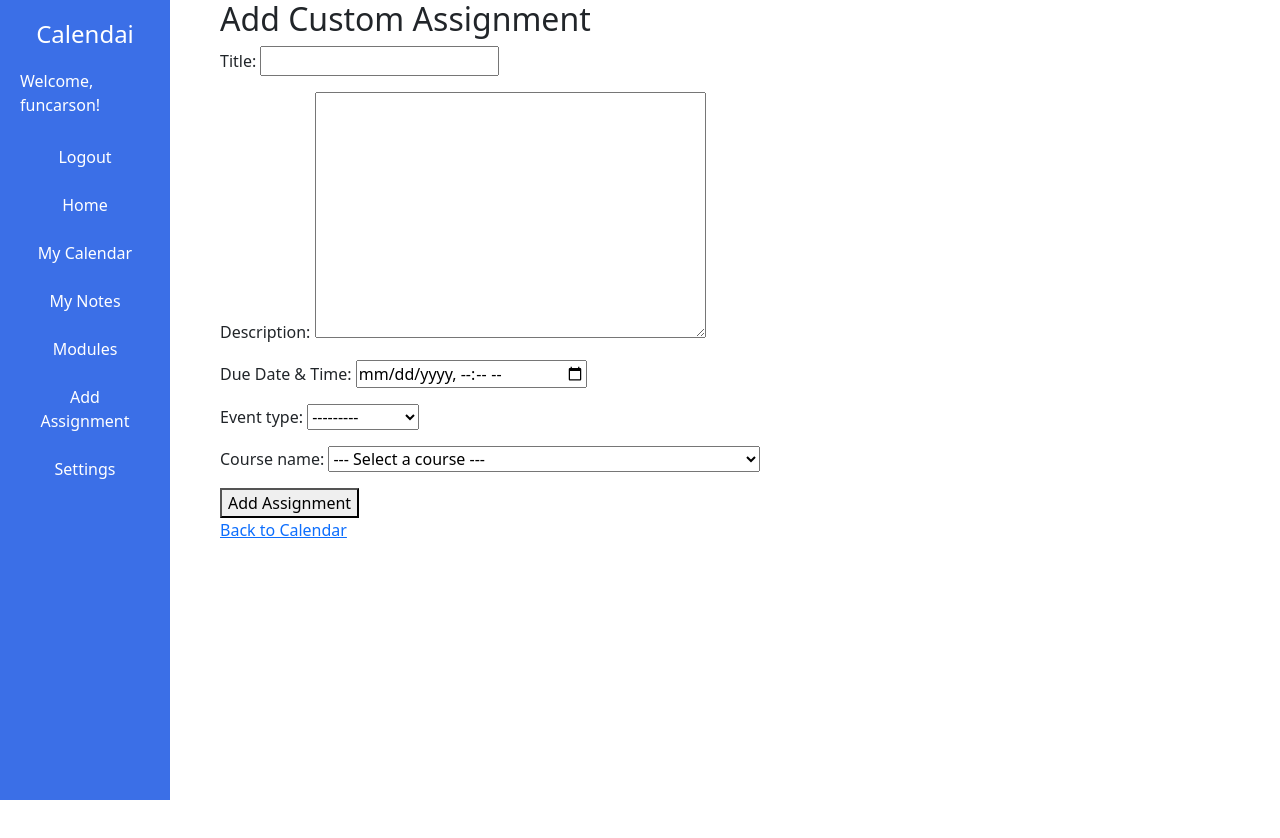
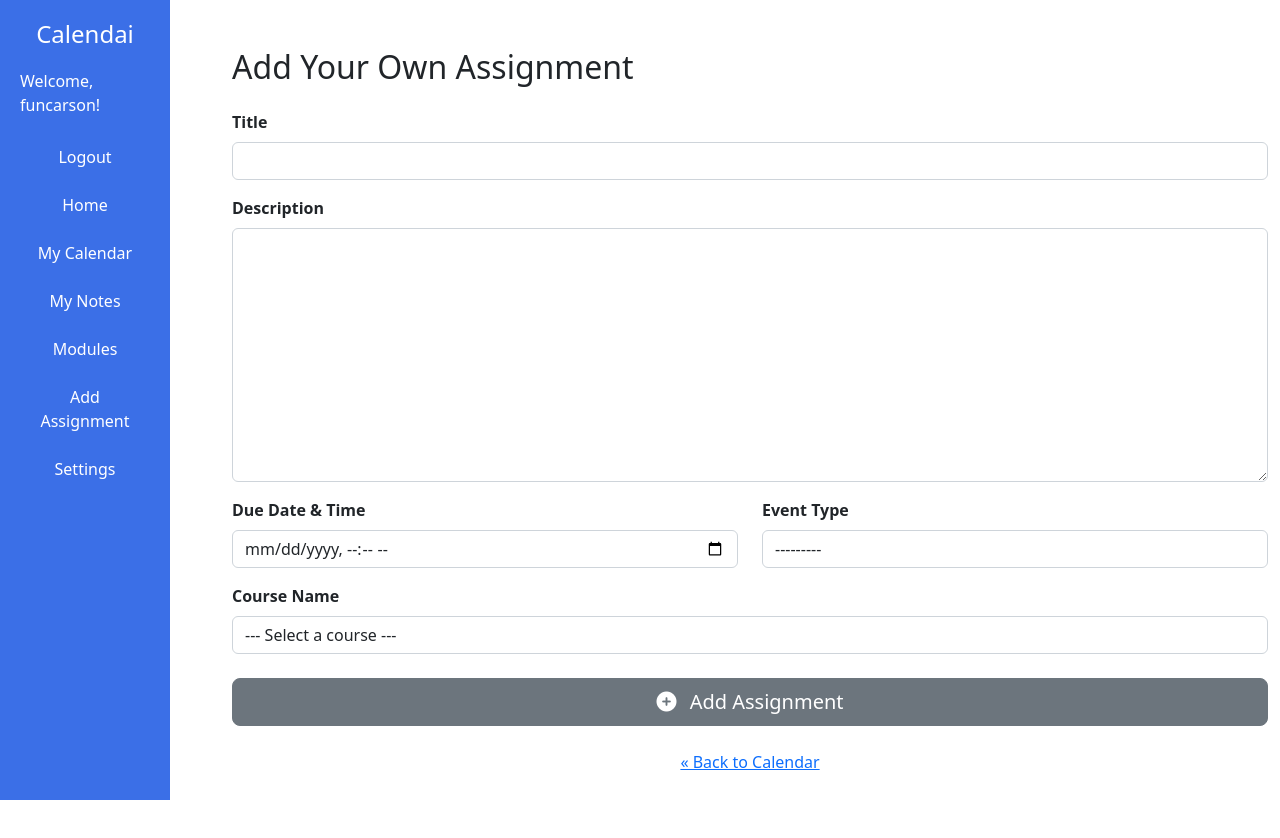
Before and after one commit to UCCS-SP25-CS4300-CS5300-1/Group-3-spring-2025, a Django app: page /add_event/ in a window 1280 px wide. Before the commit the page ends 800 px from the top, so only its background shows below. Run offline with Django 4.2, Linux system fonts and the light colour scheme; a user stored in the database is signed in; data comes from the database, SQL or seed files in the repository; both versions use the stored data as it was after the commit; parts of the project's set-up code (start-up, migrations or seed data) failed here and were passed over.

Commit message:
Added functionality to custom assignments and calendar

```diff
--- a/group3_project/calendar/home/forms.py
+++ b/group3_project/calendar/home/forms.py
@@ -27,6 +27,11 @@ class EventForm(forms.ModelForm):
 
             choices = [(course, course) for course in courses]
 
+            choices.insert(0, ('Personal', 'Personal'))
+
             choices.insert(0, ("", "--- Select a course ---"))
 
             self.fields['course_name'].choices = choices
+
+        for fld in self.fields.values():
+            fld.widget.attrs.update({'class': 'form-control'})
--- a/group3_project/calendar/home/models.py
+++ b/group3_project/calendar/home/models.py
@@ -12,7 +12,7 @@ class Event(models.Model):
 
     user = models.ForeignKey(User, on_delete=models.CASCADE, null = True)
     title = models.CharField(max_length=255) #Name for assignment, quiz, or test
-    description = models.TextField()
+    description = models.TextField(blank=True, null=True)
     due_date = models.DateTimeField()
     event_type = models.CharField(max_length=10, choices=EVENT_TYPES)
     course_name = models.CharField(max_length=100, null=True)
--- a/group3_project/calendar/home/templates/home/add_event.html
+++ b/group3_project/calendar/home/templates/home/add_event.html
@@ -1,11 +1,49 @@
 {% extends 'home/base.html' %}
 
 {% block content %}
-  <h2>Add Custom Assignment</h2>
-  <form method="POST">
+<div class="container-fluid py-5">
+  <h2 class="mb-4">Add Your Own Assignment</h2>
+  <form method="post">
     {% csrf_token %}
-    {{ form.as_p }}
-    <button type="submit">Add Assignment</button>
+
+    <div class="mb-3">
+      <label for="{{ form.title.id_for_label }}" class="form-label fw-bold">Title</label>
+      {{ form.title }}
+      {% if form.title.errors %}<div class="text-danger">{{ form.title.errors }}</div>{% endif %}
+    </div>
+
+    <div class="mb-3">
+      <label for="{{ form.description.id_for_label }}" class="form-label fw-bold">Description</label>
+      {{ form.description }}
+      {% if form.description.errors %}<div class="text-danger">{{ form.description.errors }}</div>{% endif %}
+    </div>
+
+    <div class="row">
+      <div class="col-md-6 mb-3">
+        <label for="{{ form.due_date.id_for_label }}" class="form-label fw-bold">Due Date &amp; Time</label>
+        {{ form.due_date }}
+        {% if form.due_date.errors %}<div class="text-danger">{{ form.due_date.errors }}</div>{% endif %}
+      </div>
+      <div class="col-md-6 mb-3">
+        <label for="{{ form.event_type.id_for_label }}" class="form-label fw-bold">Event Type</label>
+        {{ form.event_type }}
+        {% if form.event_type.errors %}<div class="text-danger">{{ form.event_type.errors }}</div>{% endif %}
+      </div>
+    </div>
+
+    <div class="mb-4">
+      <label for="{{ form.course_name.id_for_label }}" class="form-label fw-bold">Course Name</label>
+      {{ form.course_name }}
+      {% if form.course_name.errors %}<div class="text-danger">{{ form.course_name.errors }}</div>{% endif %}
+    </div>
+
+    <button type="submit" class="btn btn-secondary btn-lg w-100">
+      <i class="fas fa-plus-circle me-2"></i> Add Assignment
+    </button>
   </form>
-  <a href="{% url 'calendar_view' %}">Back to Calendar</a>
+
+  <p class="mt-4 text-center">
+    <a href="{% url 'calendar_view' %}">&laquo; Back to Calendar</a>
+  </p>
+</div>
 {% endblock %}
--- a/group3_project/calendar/home/templates/home/register.html
+++ b/group3_project/calendar/home/templates/home/register.html
@@ -49,7 +49,7 @@
       <form method="POST">
         {% csrf_token %}
         {{ form.as_p }}
-        <button type="submit" class="btn btn-success w-100">Register</button>
+        <button type="submit" class="btn btn-primary w-100">Register</button>
       </form>
 
       <div class="mt-3 text-center">
--- a/group3_project/calendar/home/views.py
+++ b/group3_project/calendar/home/views.py
@@ -58,7 +58,10 @@ def index(request):
 #Calendar view
 @login_required
 def calendar_view(request):
-    events = list(Event.objects.filter(user=request.user).values("course_name", "title", "event_type", "due_date", "custom"))
+    events = list(Event.objects.filter(user=request.user).values("course_name", "title", "description", "event_type", "due_date", "custom"))
+    from django.utils.html import strip_tags
+    for ev in events:
+        ev["description"] = strip_tags(ev["description"] or "")
     events_json = json.dumps(events, cls=DjangoJSONEncoder)
     return render(request, "home/calendar.html", {"events_json": events_json})
 
@@ -309,4 +312,24 @@ def add_event(request):
     return render(request, 'home/add_event.html', {'form': form})
 
 def user_settings(request):
-    return render(request, "home/settings.html")
+    # handle deletion
+    custom_events = Event.objects.filter(user=request.user, custom=True).order_by('due_date')
+
+    # if they POSTed a delete_event, handle that first:
+    if request.method == "POST" and request.POST.get("delete_event"):
+        ev_id = request.POST["delete_event"]
+        deleted, _ = Event.objects.filter(
+            user=request.user,
+            pk=ev_id,
+            custom=True
+        ).delete()
+        if deleted:
+            messages.success(request, "Assignment deleted.")
+        else:
+            messages.error(request, "Couldn’t find that assignment.")
+        return redirect("user_settings")
+
+    # otherwise just show the page
+    return render(request, "home/settings.html", {
+        "custom_events": custom_events
+    })
--- a/group3_project/calendar/notepage/views.py
+++ b/group3_project/calendar/notepage/views.py
@@ -202,7 +202,7 @@ def summarize_note(request):
 
 @csrf_exempt
 def multi_note_quiz_page(request):
-    notes = Note.objects.all()
+    notes = Note.objects.filter(user=request.user)
     return render(request, 'notepage/quiz_page.html', {'notes': notes})
 
 @csrf_exempt
@@ -212,7 +212,7 @@ def generate_multi_note_quiz(request):
             client = OpenAI(api_key=os.getenv("OPENAI_API_KEY"))
             data = json.loads(request.body)
             note_ids = data.get('note_ids', [])
-            selected_notes = Note.objects.filter(pk__in=note_ids)
+            selected_notes = Note.objects.filter(pk__in=note_ids, user=request.user)
 
             combined_content = "\n\n".join(note.content for note in selected_notes)
 
```
Also changed, not shown: group3_project/calendar/home/templates/home/calendar.html (+18 -7 lines), group3_project/calendar/home/templates/home/settings.html (+27 -2 lines), group3_project/calendar/db.sqlite3, group3_project/calendar/home/migrations/0008_alter_event_description.py (added).
